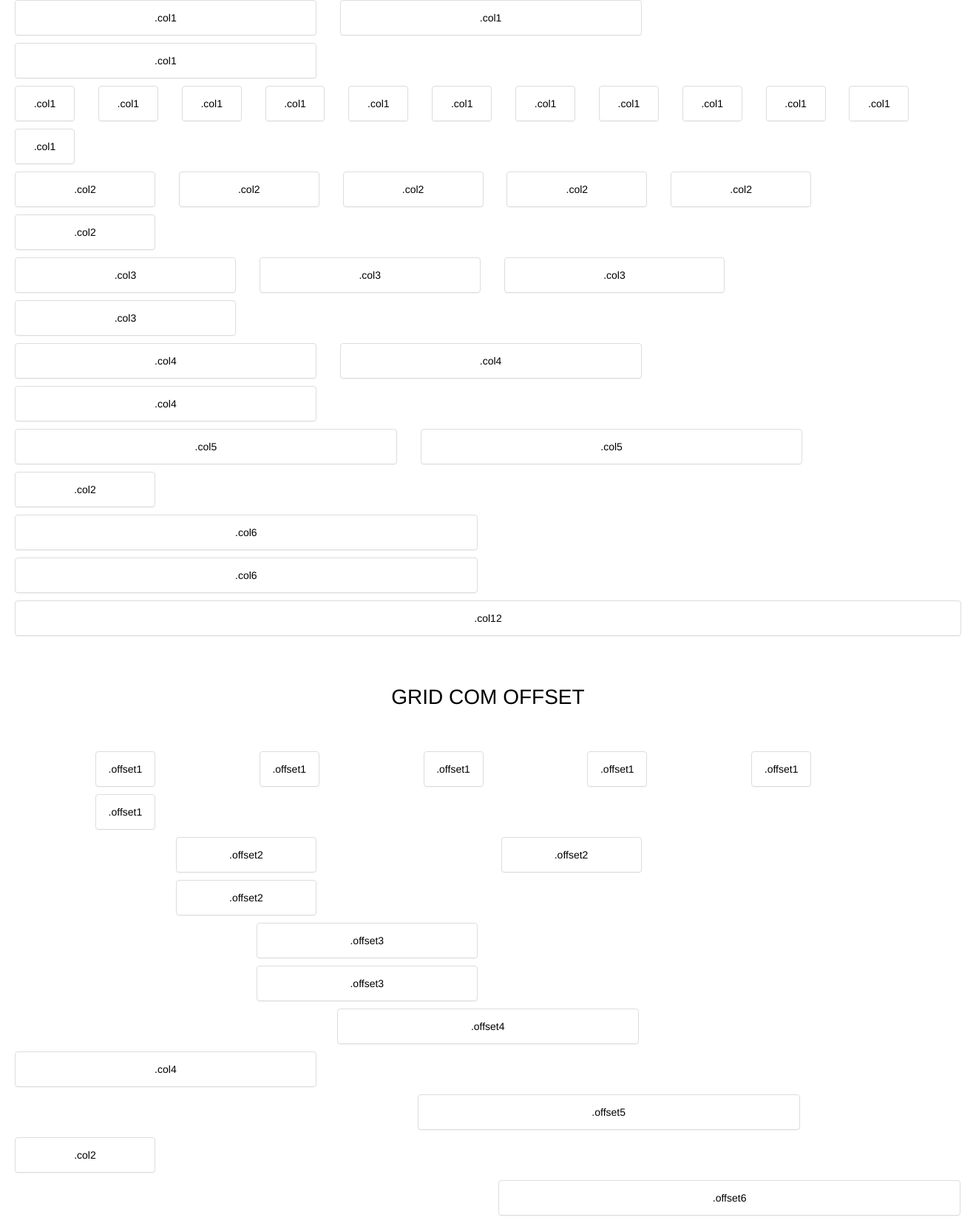
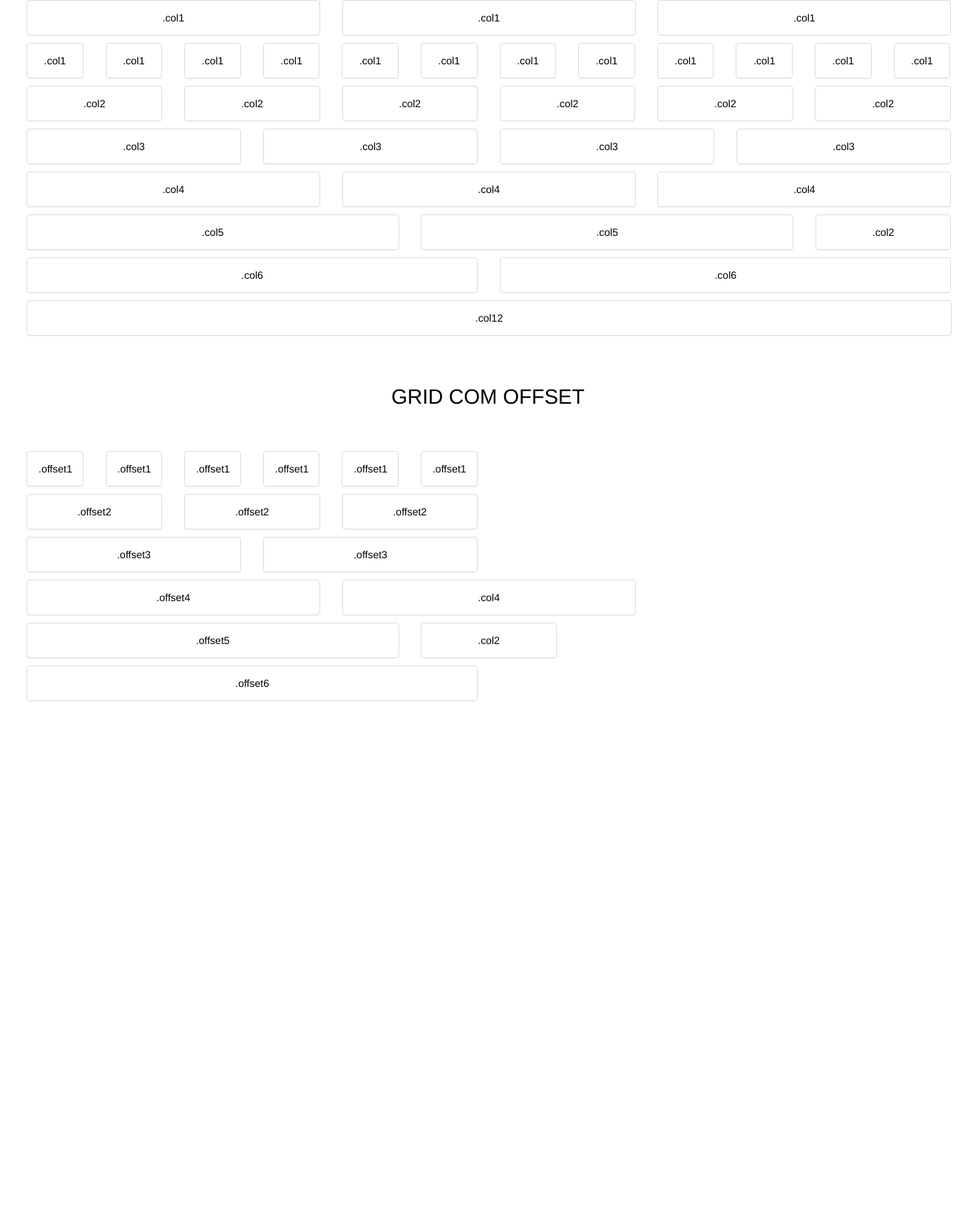
Before and after one commit to junior-escjr/gridResponsivo, a PHP site: page / in a window 1320 px wide. Shown: the whole page at 74% size. After the commit the page ends 948 px from the top, so only its background shows below. Run offline with PHP 8.4, Linux system fonts and the light colour scheme.

Commit message:
ajuste no grid - troquei o float pelo display: inline-block, ajuste na margen do offset e a criação para cada breakpoint

```diff
--- a/css/grid-12-cols.css
+++ b/css/grid-12-cols.css
@@ -1,4 +1,10 @@
 /* CSS GERAL */
+.container {
+    max-width: 1280px;
+    margin: 0 auto;
+    padding: 0 15px;
+}
+
 .row:before,
 .row:after {
   content: "";
@@ -11,7 +17,7 @@
 
 .row {
   *zoom: 1;
-  margin: 0 -14px;
+  margin: 0 -21px 0 -10px;
 }
 
 /*--------------------------------------------------------------
@@ -21,15 +27,17 @@
 .col-sm-1, .col-sm-2,.col-sm-3,.col-sm-4,.col-sm-5,.col-sm-6,.col-sm-7,.col-sm-8,.col-sm-9,.col-sm-10,.col-sm-11,.col-sm-12,
 .col-md-1, .col-md-2,.col-md-3,.col-md-4,.col-md-5,.col-md-6,.col-md-7,.col-md-8,.col-md-9,.col-md-10,.col-md-11,.col-md-12,
 .col-lg-1, .col-lg-2,.col-lg-3,.col-lg-4,.col-lg-5,.col-lg-6,.col-lg-7,.col-lg-8,.col-lg-9,.col-lg-10,.col-lg-11,.col-lg-12{
-    padding: 0 14px;
-    margin-bottom: 10px;
-    display: inline-block;
-    vertical-align: top;
+    padding: 0 15px;
+    margin: 0 0 10px -4px;
 }
 
 /*--------------------------------------------------------------
     FORMATAÇÃO CLASSE XS
 --------------------------------------------------------------*/
+.col-xs-1, .col-xs-2,.col-xs-3,.col-xs-4,.col-xs-5,.col-xs-6,.col-xs-7,.col-xs-8,.col-xs-9,.col-xs-10,.col-xs-11,.col-xs-12 {
+    display: inline-block;
+    vertical-align: top;
+}
 
 .col-xs-1 { width: 8.33%; }
 .col-xs-2 { width: 16.66%; }
@@ -95,17 +166,17 @@
     .col-lg-12 { width: 100%; }
 
     /*--------------------------------------------------------------
-        OFFSETs
+        OFFSETs lg
     --------------------------------------------------------------*/
-    .offset1 { margin-left: 8.33%; }
-    .offset2 { margin-left: 16.66%; }
-    .offset3 { margin-left: 24.99%; }
-    .offset4 { margin-left: 33.32%; }
-    .offset5 { margin-left: 41.65%; }
-    .offset6 { margin-left: 49.98%; }
-    .offset7 { margin-left: 58.31%; }
-    .offset8 { margin-left: 66.64%; }
-    .offset9 { margin-left: 74.97%; }
-    .offset10 { margin-left: 83.3%; }
-    .offset11 { margin-left: 91.63%; }
+    .offset-lg-1 { margin-left: 8.08%; }
+    .offset-lg-2 { margin-left: 16.47%; }
+    .offset-lg-3 { margin-left: 24.85%; }
+    .offset-lg-4 { margin-left: 33.32%; }
+    .offset-lg-5 { margin-left: 41.65%; }
+    .offset-lg-6 { margin-left: 49.98%; }
+    .offset-lg-7 { margin-left: 58.31%; }
+    .offset-lg-8 { margin-left: 66.64%; }
+    .offset-lg-9 { margin-left: 74.97%; }
+    .offset-lg-10 { margin-left: 83.3%; }
+    .offset-lg-11 { margin-left: 91.63%; }
 }
--- a/css/style.css
+++ b/css/style.css
@@ -1,12 +1,6 @@
 body {
     font-family: "Helvetica Neue",Helvetica,Arial,sans-serif;
     font-size: 14px;
-}
-
-/* A LARGURA É PARA 1280, MAS O A LARGURA A BAIXO ESTA CONPENSANDO O ESPAÇAMENTO DAS COLUNAS */
-.wrapper {
-    max-width: 1280px;
-    margin: 0 auto;
 }
 
 .box-custom {
--- a/index.php
+++ b/index.php
@@ -22,9 +22,11 @@
         <!-- wrapper -->
         <div class="wrapper">
 
+            <!-- container -->
+            <div class="container">
 
                 <div class="row">
-                <div class="col-xs-12 col-sm-4 col-md-6 col-lg-4">
+                    <div class="col-sm-4 col-md-6 col-lg-4">
                         <div class="box-custom">.col1</div>
                     </div>
                     <div class="col-xs-12 col-sm-4 col-md-6 col-lg-4">
@@ -207,6 +209,9 @@
                 <!-- /row -->
 
             </div>
+            <!-- /container -->
+
+        </div>
         <!-- /wrapper -->
     </body>
 </html>
```
Also changed, not shown: other parts of css/grid-12-cols.css (+63 -0 lines). Lines whose indentation alone changed are shown as unchanged.
